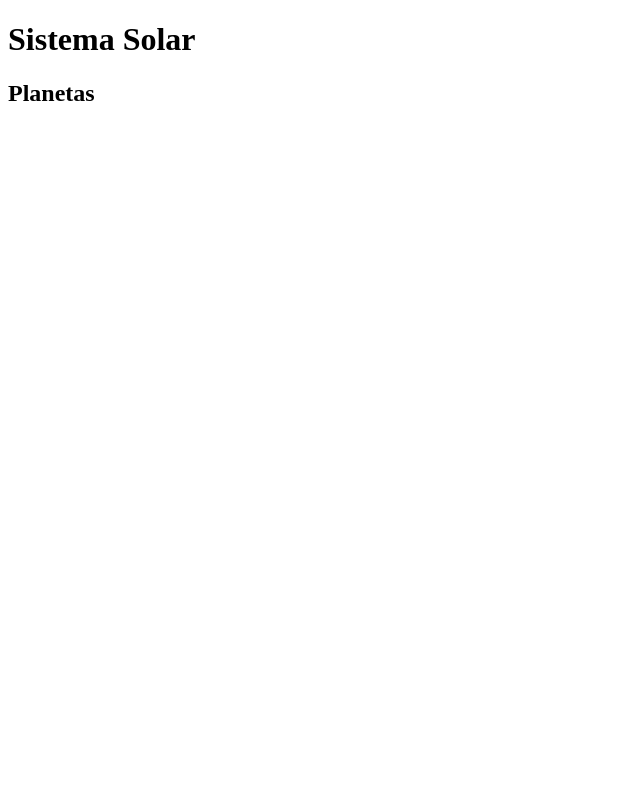
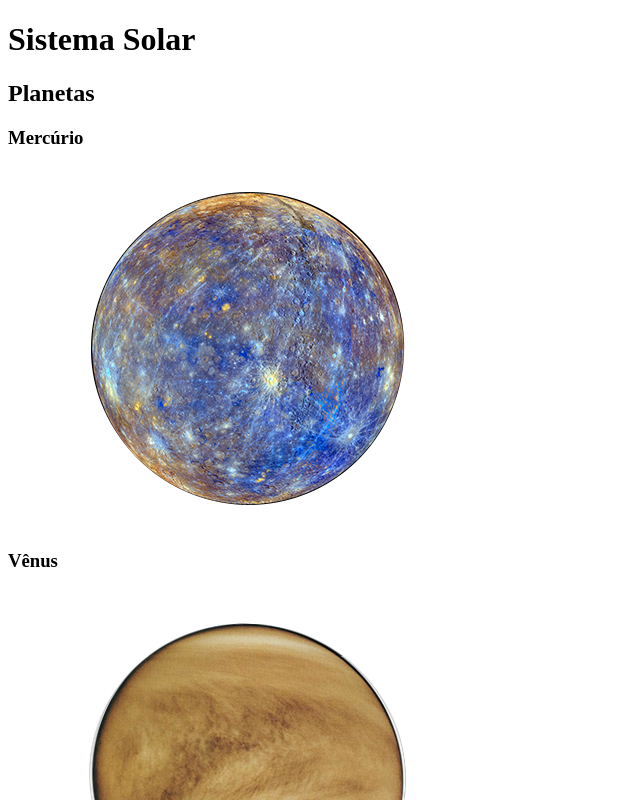
Before and after one commit to renansouza95/solar-system, a React (Create React App) app: page / in a window 1280 px wide. Shown: the top 800 px of the page, without its empty margins (0-640 px from the left). Built offline with nearby package versions, Linux system fonts and the light colour scheme.

Commit message:
Renderiza a lista de planetas no SolarSystem

```diff
--- a/src/components/SolarSystem.js
+++ b/src/components/SolarSystem.js
@@ -1,13 +1,20 @@
 import React from 'react';
-// import Planets from 'data/planets';
+import Planets from '../data/planets';
 import Title from './Title';
-// import PlanetCard from './PlanetCard';
+import PlanetCard from './PlanetCard';
 
 class SolarSystem extends React.Component {
   render() {
     return (
       <div data-testid="solar-system">
         <Title headline="Planetas" />
+        { Planets.map((planet) => (
+          <PlanetCard
+            key={ planet.name }
+            planetName={ planet.name }
+            planetImage={ planet.image }
+          />
+        ))}
       </div>
     );
   }
```
